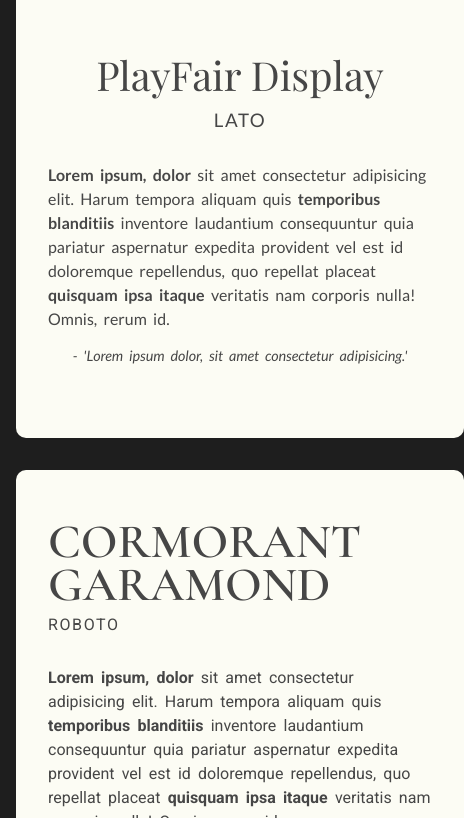
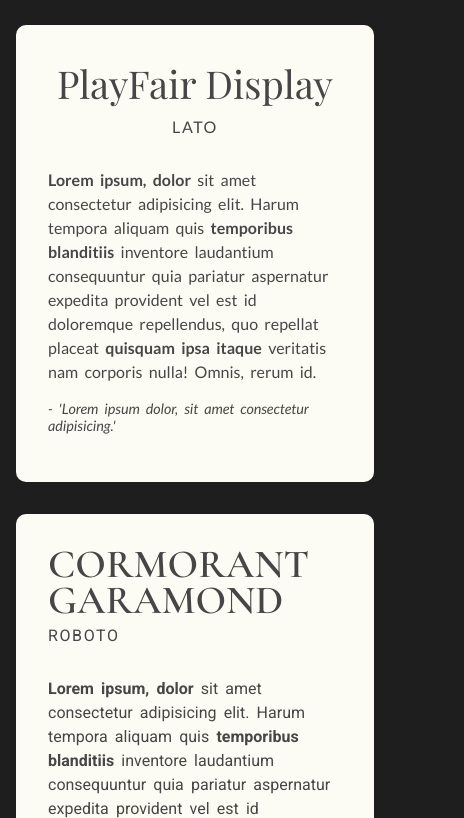
Before and after one commit to ehesseboom/font-styles, a plain HTML site: page index.html in a window 390 px wide. Shown: the part 577-1395 px from the top of the page, 464 px wide, since content can reach past the window. Drawn offline with nearby package versions, Linux system fonts and the light colour scheme; a web font is replaced by a local one.

Commit message:
Update style.css

```diff
--- a/style.css
+++ b/style.css
@@ -41,8 +41,8 @@ body {
   /* border: 1px solid red; */
   background-color: #FCFCF4;
   color: #464646;
-  width: 28rem;
-  height: 28rem;
+  /* width: 20rem;
+  height: 20rem; */
   border-radius: 10px;
   padding: 2rem;
   display: flex;
@@ -105,6 +105,7 @@ p {
   margin-bottom: 0.5rem;
 }
 
+
 #style-2 h3 {
   font-family: var(--ff-Lato);
   font-weight: 400;
@@ -125,6 +126,20 @@ p {
   text-transform: uppercase;
   line-height: 0.9;
   margin-bottom: 0.5rem;
+}
+
+@media only screen and (max-width: 400px) {
+  #style-2 h2 {
+    font-size: 2.4rem;
+  }
+
+  #style-2 h3 {
+    font-size: 1rem;
+  }
+
+  #style-3 h2 {
+    font-size: 2.5rem;
+  }
 }
 
 #style-3 h3 {
```
